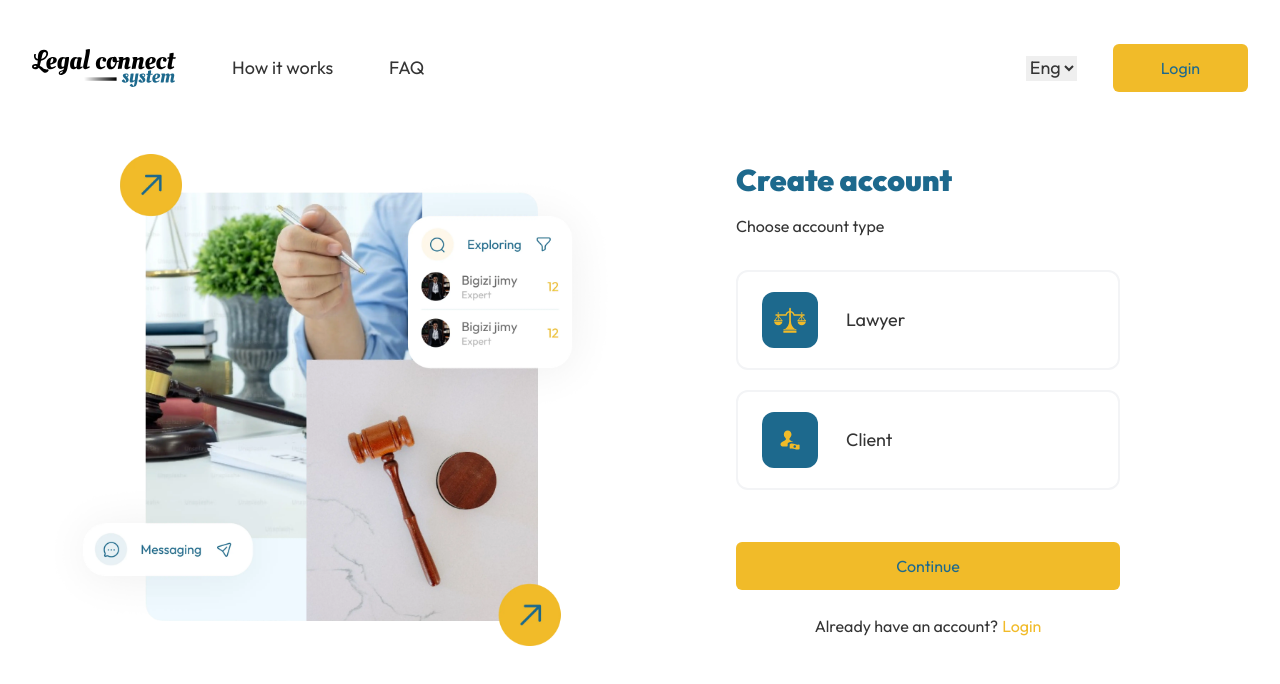
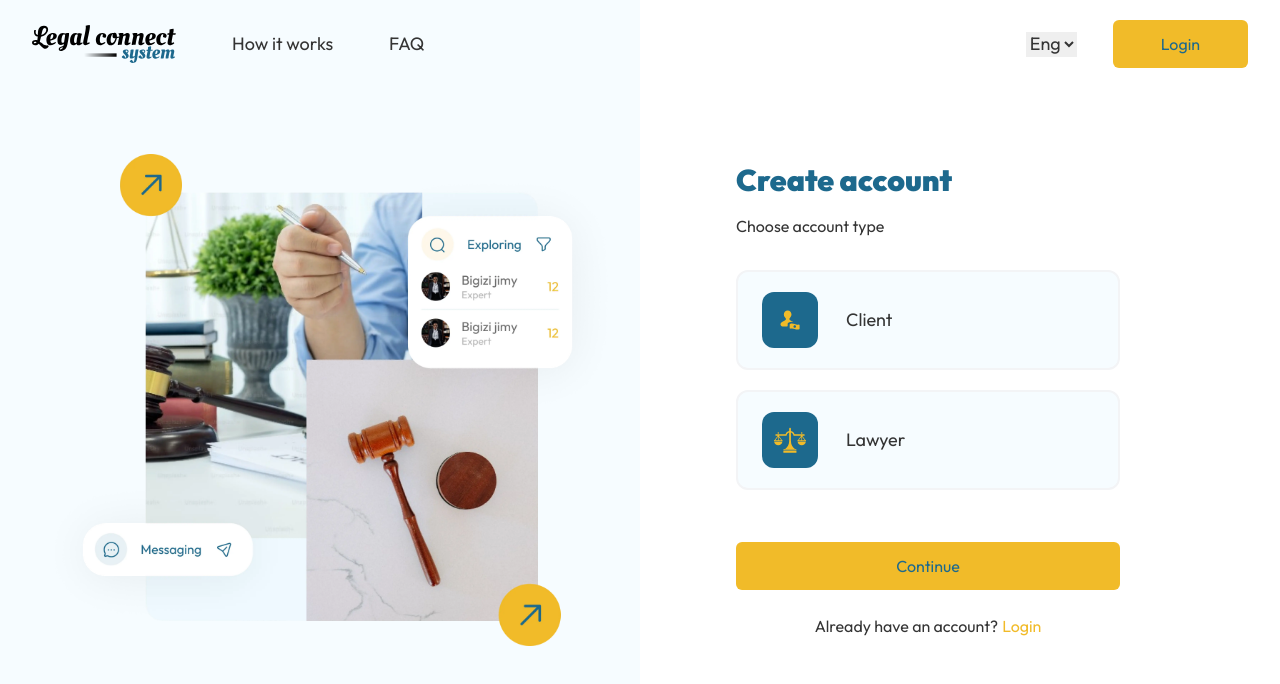
Before and after one commit to edson-pro/Legal_Connect_System, a React (Vite) app: page /signup in a window 1280 px wide. Shown: the top 684 px of the page. Built offline with nearby package versions, Linux system fonts and the light colour scheme.

Commit message:
feat: reduce PADDING.

```diff
--- a/src/components/Homepage/Hero.tsx
+++ b/src/components/Homepage/Hero.tsx
@@ -8,14 +8,14 @@ const Hero = () => {
   return (
     <section>
       <CenterContent>
-        <div className="items-center grid grid-cols-2">
+        <div className="items-center pt-8 grid grid-cols-2">
           <div>
             <span className="p-4 bg-primary-blue/10 text-primary-blue rounded-2xl">
               Empower Your Legal Journey:
             </span>
             <h1 className="font-bold text-[40px] leading-normal mt-8">
-              Where Exceptional Professionals Meet Discerning Clients for Unparalleled Legal
-              Experiences"
+              Where Exceptional Professionals Meet Discerning Clients for
+              Unparalleled Legal Experiences"
             </h1>
             <Button className="px-16 mt-11" onClick={() => navigate("/signup")}>
               Sign up now
@@ -24,8 +24,12 @@ const Hero = () => {
               <img src="/vectors/scribble-arrow.svg" alt="" />
               <div>Avatars</div>
               <div className="flex flex-col">
-                <span className="text-2xl font-bold text-primary-blue">100 +</span>
-                <span className="text-xs font-light text-primary-gray">Happy proffessionals</span>
+                <span className="text-2xl font-bold text-primary-blue">
+                  100 +
+                </span>
+                <span className="text-xs font-light text-primary-gray">
+                  Happy proffessionals
+                </span>
               </div>
             </div>
           </div>
--- a/src/components/ui/NavBar.tsx
+++ b/src/components/ui/NavBar.tsx
@@ -13,7 +13,9 @@ const NavBar: FC<Props> = ({ variant = "normal" }) => {
 
   return (
     <header
-      className={`py-11 w-full top-0 ${variant === "normal" ? "sticky bg-white z-50" : "fixed"}`}
+      className={`py-5 w-full top-0 ${
+        variant === "normal" ? "sticky bg-white z-50" : "fixed"
+      }`}
     >
       <CenterContent>
         <div className="flex items-center justify-between text-lg">
@@ -29,7 +31,10 @@ const NavBar: FC<Props> = ({ variant = "normal" }) => {
             <select name="language" id="language">
               <option value="eng">Eng</option>
             </select>
-            <Button className="px-12 text-base" onClick={() => navigate("/login")}>
+            <Button
+              className="px-12 text-base"
+              onClick={() => navigate("/login")}
+            >
               Login
             </Button>
           </nav>
--- a/src/pages/Home.tsx
+++ b/src/pages/Home.tsx
@@ -9,7 +9,7 @@ const Home = () => {
     <>
       <NavBar />
       <Hero />
-      <section className="mt-48">
+      <section className="mt-24">
         <Explore />
       </section>
       <section className="mt-20">
--- a/src/pages/SignUp.tsx
+++ b/src/pages/SignUp.tsx
@@ -19,16 +19,16 @@ const SignUp = () => {
       <span className="mt-4">Choose account type</span>
       <form action="" className="flex flex-col mt-8 gap-5">
         <ClickInputField
+          label="Client"
+          iconUrl={clientIcon}
+          active={selectedRole === "client"}
+          onClick={() => setSelectedRole("client")}
+        />
+        <ClickInputField
           label="Lawyer"
           iconUrl={justiceIcon}
           active={selectedRole === "lawyer"}
           onClick={() => setSelectedRole("lawyer")}
-        />
-        <ClickInputField
-          label="Client"
-          iconUrl={clientIcon}
-          active={selectedRole === "client"}
-          onClick={() => setSelectedRole("client")}
         />
         <Button className="mt-8" onClick={handleNavigation}>
           Continue
--- a/tailwind.config.js
+++ b/tailwind.config.js
@@ -13,7 +13,7 @@ export default {
           gray: "#6B6B6B",
           black: "#343434",
           "light-blue": {
-            default: "#F6FCFF",
+            DEFAULT: "#F6FCFF",
             200: "#E8F7FF",
           },
         },
```
